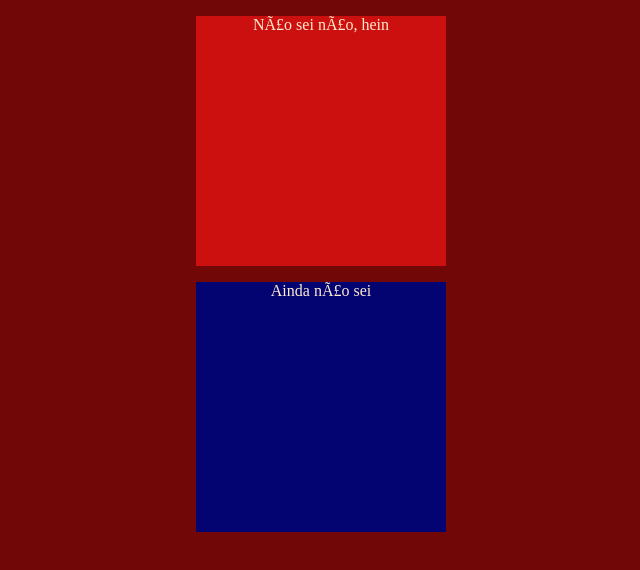
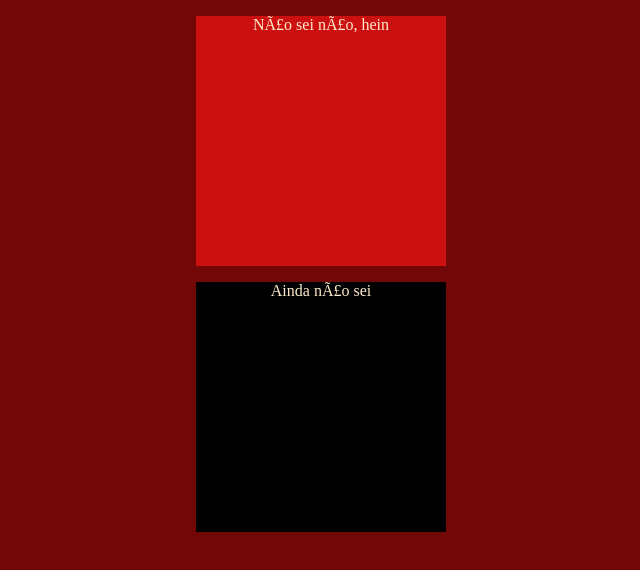
Before and after one commit to IsadoraMariaDaSilvaTrindade/Bala, a plain HTML site: page index.html in a window 1280 px wide. Shown: the whole page, without its empty margins (319-959 px from the left). Drawn offline with Linux system fonts and the light colour scheme.

Commit message:
a2
atividade

```diff
--- a/style.css
+++ b/style.css
@@ -14,5 +14,5 @@ body{
     color: blanchedalmond;
 }
 #square2{
-    background-color: rgb(3, 3, 113);
+    background-color:black
 }
```
